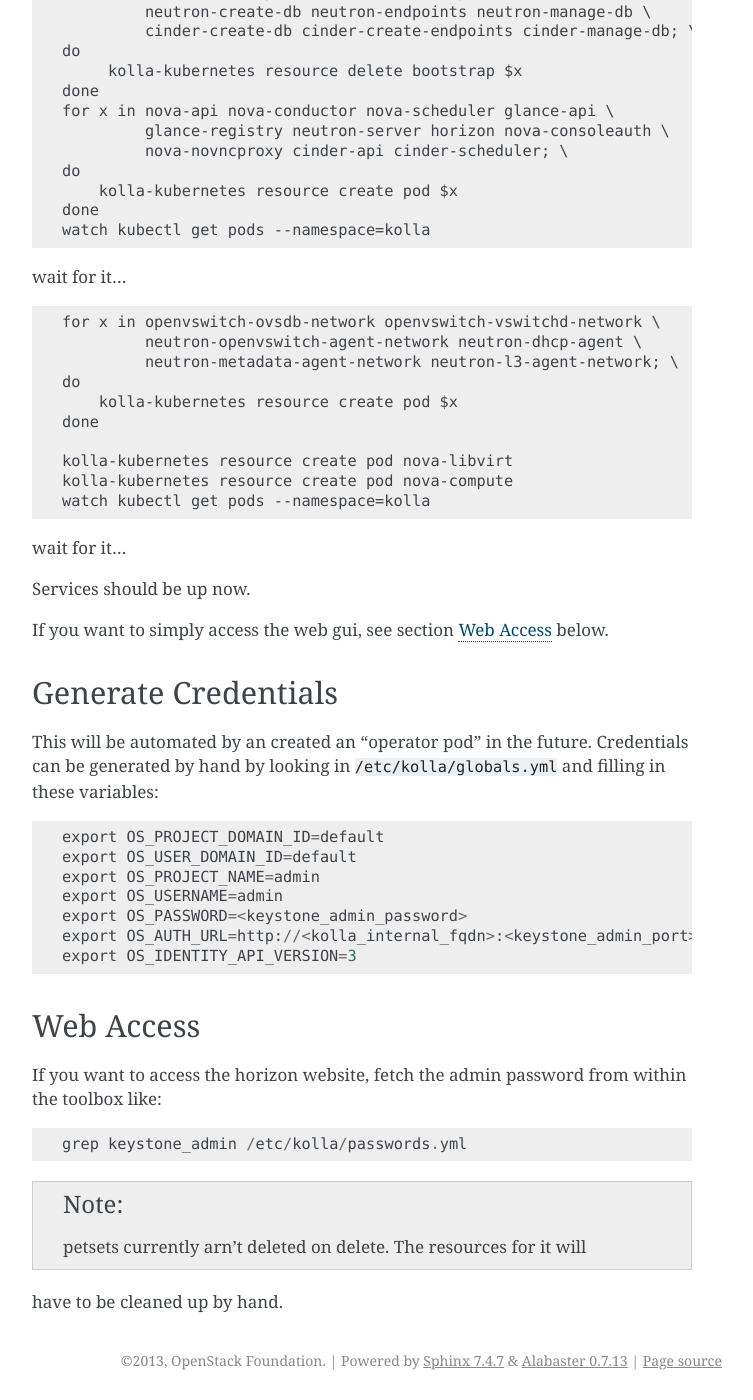
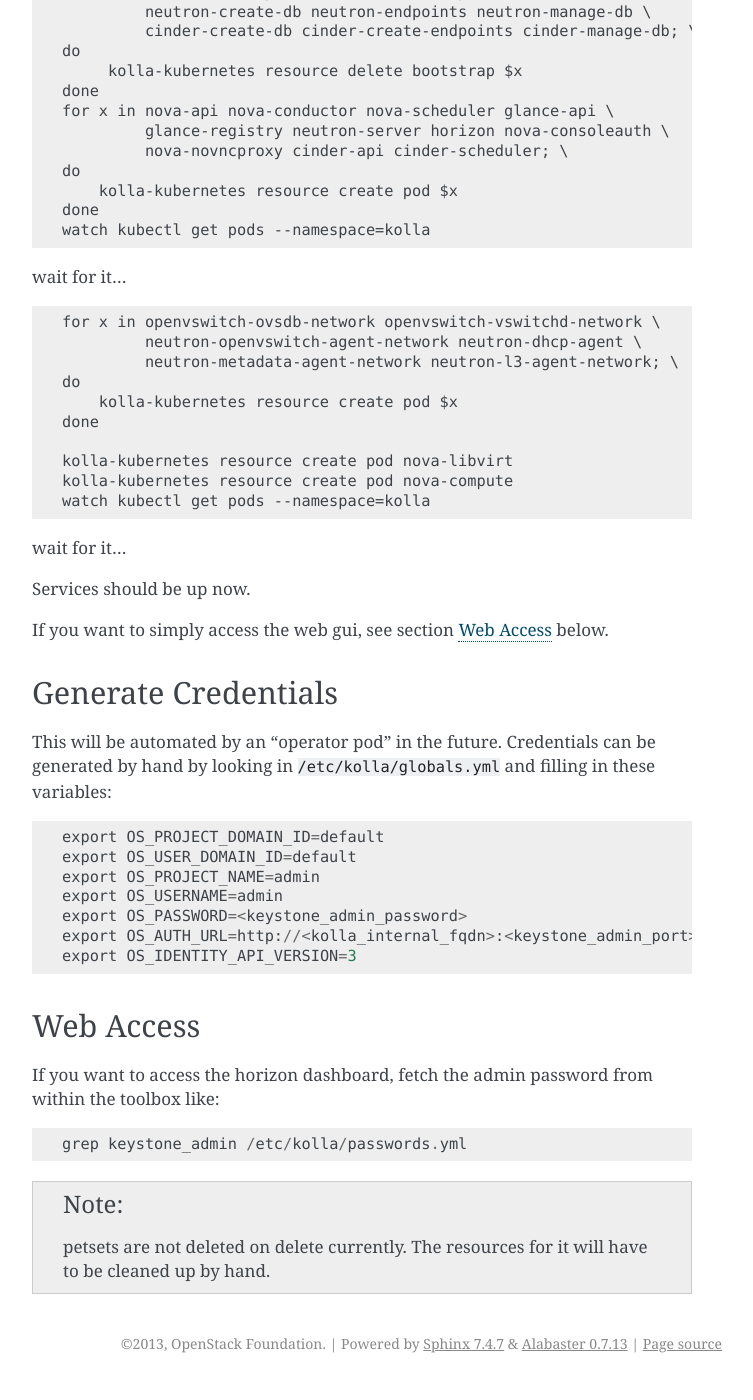
Before and after one commit to openstack-archive/kolla-kubernetes, a Sphinx documentation site: the page built from doc/source/quickstart.rst, in a window 1280 px wide and 1400 px high, scrolled down 3878 px. Shown: the whole window, without its empty margins (388-1141 px from the left). Built offline with Sphinx 7.4.7, drawn with Linux system fonts in a browser that asks for light colours; pages that are not in the unit, such as notebooks, are missing from menus; some of the changed text lies outside the part shown.

Commit message:
Fix Kolla-Kubernetes developer quickstart guide
Kolla-Kubernetes developer quickstart guide needs clean-up.

Closes-Bug: 1650726

Change-Id: I98367ea790aaeba762248a2d133e0dbba8f62669
Signed-off-by: ashish.billore <ashish.billore@gmail.com>

```diff
--- a/doc/source/quickstart.rst
+++ b/doc/source/quickstart.rst
@@ -110,7 +110,8 @@ Running Kolla-Kubernetes
 ========================
 
 The following commands will walk through the deployment of the OpenStack
-services.  There will be pauses in between commands to sure they completed.
+services.  There will be pauses in between commands to ensure they are
+completed.
 In the future, this will be handled as a workflow::
 
     for x in mariadb keystone horizon rabbitmq memcached nova-api \
@@ -231,7 +232,7 @@ If you want to simply access the web gui, see section `Web Access`_ below.
 Generate Credentials
 ====================
 
-This will be automated by an created an "operator pod" in the future.
+This will be automated by an "operator pod" in the future.
 Credentials can be generated by hand by looking in ``/etc/kolla/globals.yml``
 and filling in these variables::
 
@@ -247,12 +248,11 @@ and filling in these variables::
 
 Web Access
 ==========
-If you want to access the horizon website, fetch the admin password from
+If you want to access the horizon dashboard, fetch the admin password from
 within the toolbox like:
 
 ::
 
     grep keystone_admin /etc/kolla/passwords.yml
 
-.. NOTE:: petsets currently arn't deleted on delete. The resources for it will
-have to be cleaned up by hand.
+.. NOTE:: petsets are not deleted on delete currently. The resources for it will have to be cleaned up by hand.
```
